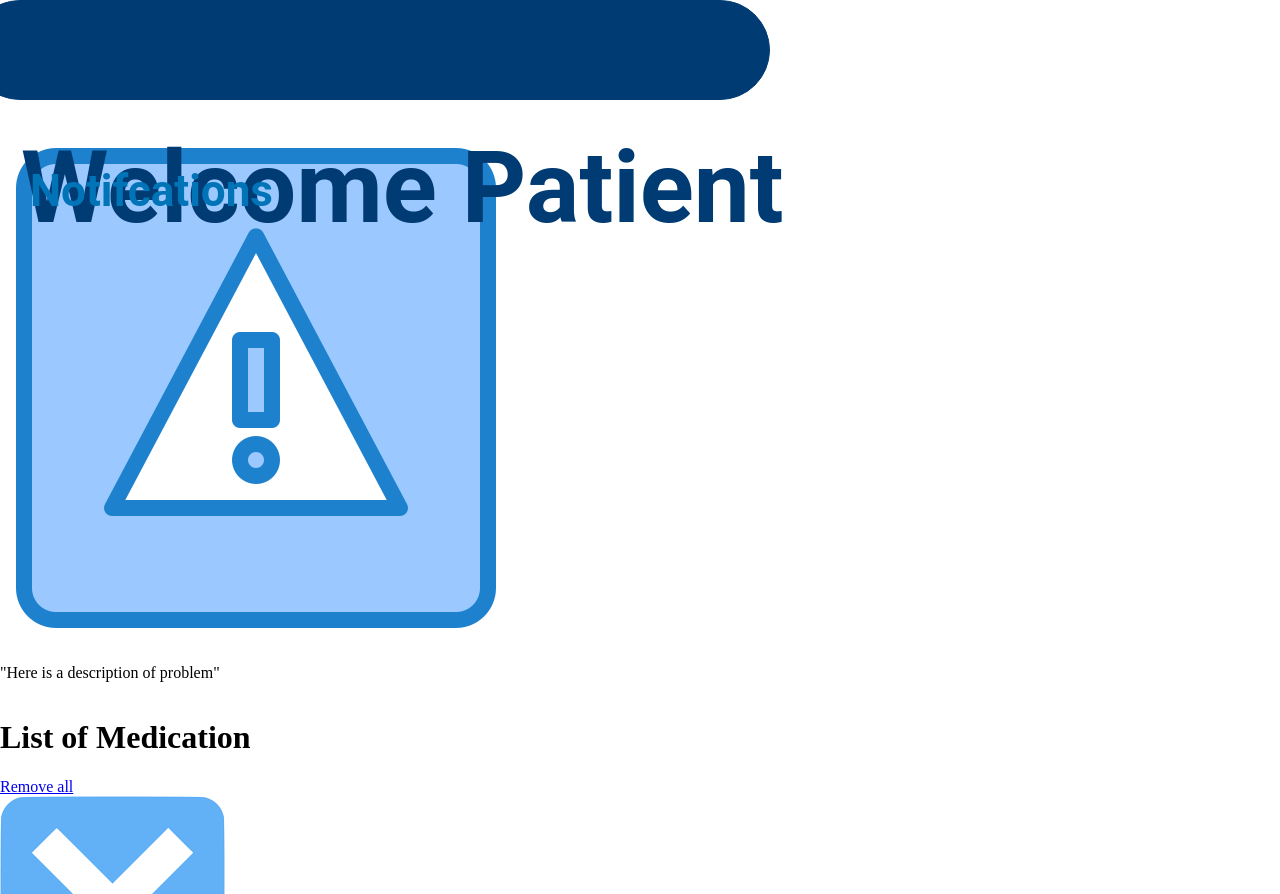
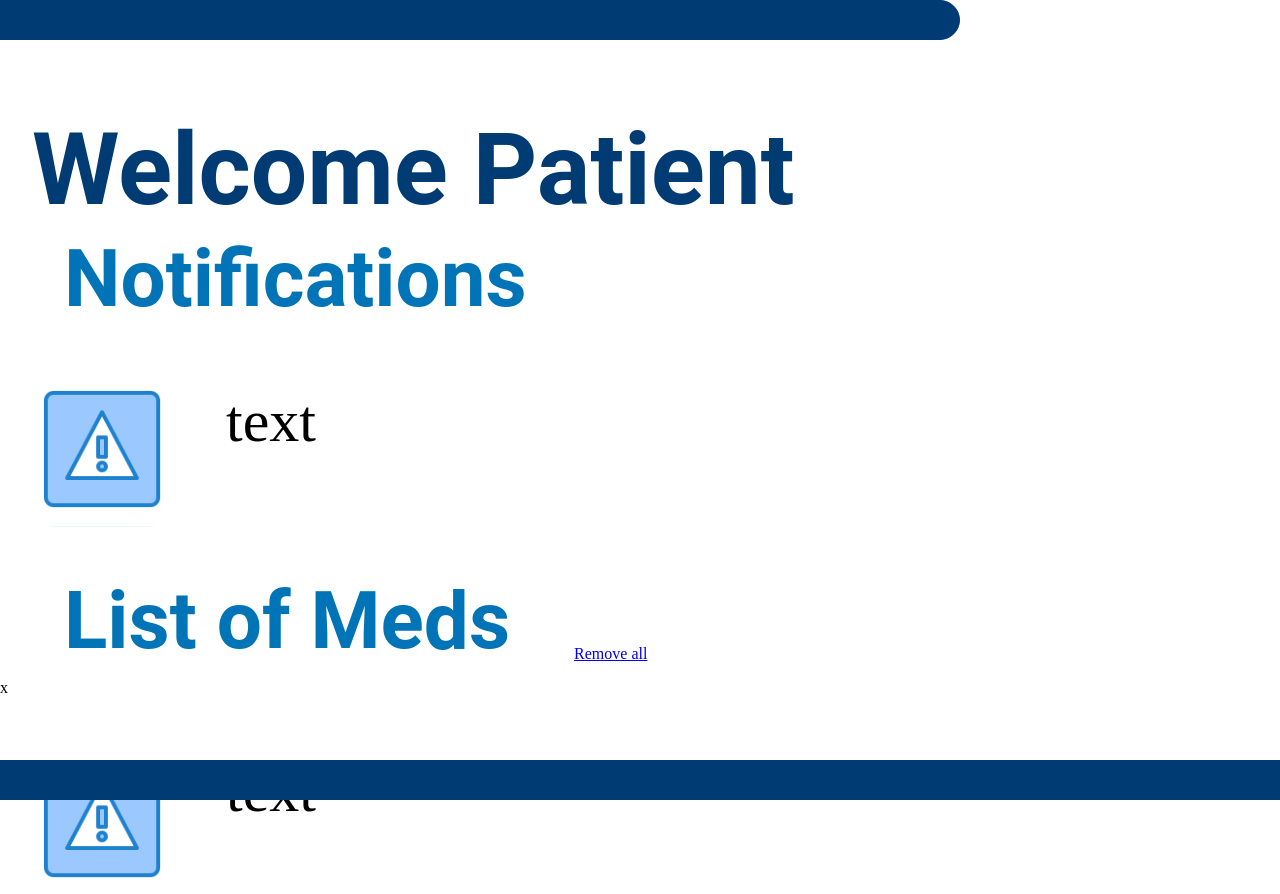
Before and after one commit to devikadwivedi/TreeHacks2023, a Flask app: template templates/index.html in a window 1280 px wide. Shown: the top 894 px of the page. Run offline with Flask 2, Linux system fonts and the light colour scheme; the template is opened without the code that fills it, so the values that code supplies are empty.

Commit message:
Adding in more design

```diff
--- a/static/styles.css
+++ b/static/styles.css
@@ -15,16 +15,26 @@ div#header {
     overflow: hidden;
 }
 
-#box1{
+#boxTop{
     box-sizing: border-box;
     position: absolute;
-    width: 800px;
-    height: 100px;
-    left: -30px;
+    width: 80%;
+    height: 5%;
+    left: -5%;
     top: 0px;
     background: #003B73;
     border: 1px solid #003B73;
     border-radius: 100px;
+}
+
+#boxBottom{
+    box-sizing: border-box;
+    position: absolute;
+    width: 100%;
+    height: 5%;
+    bottom: 0px;
+    background: #003B73;
+    border: 1px solid #003B73;
 }
 
 #notifications {
@@ -34,36 +44,32 @@ div#header {
 
 #introHeader {
     /* Welcome Patient */
-    position: absolute;
-    width: 900px;
-    height: 100px;
-    left: 21px;
-    top: 70px;
     font-family: 'Roboto';
-    font-style: normal;
-    font-weight: 700;
     font-size: 100px;
-    line-height: 53px;
-    /* identical to box height */
+    line-height: 5%;
+    padding-left: 2.5%;
     display: flex;
     align-items: center;
     color: #003B73;
 }
 
-#notifHeader {
-    position: absolute;
-    width: 351px;
-    height: 34px;
-    left: 30px;
-    top: 145px;
-
+#notifListHeader {
     font-family: 'Roboto';
     font-style: normal;
-    font-weight: 700;
-    font-size: 44px;
-    line-height: 52px;
+    font-size: 80px;
+    padding-left: 5%;
+    line-height: 100%;
     display: flex;
-    align-items: center;
+    color: #0074B7;
+    margin-block-end: 0.1em;
+}
 
-    color: #0074B7;
+.notifElement {
+    display: flex;
+    flex-direction: row;
 }
+
+.deleteSameLine {
+    display: flex;
+    flex-direction: row;
+}
--- a/templates/index.html
+++ b/templates/index.html
@@ -2,32 +2,64 @@
   <html lang="en">
   <head>
       <meta charset="utf-8">
-      <title>[Working Title]</title>
+      <title>MyRx</title>
       <script src="../static/test.js"></script>
       <link rel="stylesheet" type="text/css" rel="noopener" target="_blank" href="/static/styles.css">
   </head>
 
   <body>
 
-    <div id="box1"></div>
+    <div id="boxTop"></div>
     <h1 id = "introHeader">Welcome Patient</h1>
+    <h1 id = "notifListHeader">Notifications</h1>
+    <div id="" style="overflow-y:scroll; overflow-x:hidden; height:200px;">
+      <ul id="notifications" style = "font-size: 60px; list-style-type: none;">
+        <li style = "padding-bottom: 1%">
+          <div class = "notifElement">
+           <img src = "/static/warning.png" style = "width: 10%; height: 10%; padding-right: 5%" > </img>
+            <div>
+              text
+            </div>
 
-      <h1 id = "notifHeader">Notifcations</h1>
-      <ul id="notifications">
+          </div class = "flex-contaner">
+        </li>
+        <li>
+          <div class = "notifElement">
+            <img src = "/static/warning.png" style = "width: 10%; height: 10%; padding-right: 5%" > </img>
+             <div>
+               text
+             </div>
+        </li>
       </ul>
+    </div>
 
-    <img src="warning.png" alt="Issue">
-    <p>"Here is a description of problem"</p>
 
-    <div id="" style="overflow-y:scroll; overflow-x:hidden; height:400px;">
+    <div class = "deleteSameLine">
+      <h1 id = "notifListHeader">List of Meds</h1>
+      <p style = "padding-left: 5%; padding-top: 8%"> <a href="#" onclick="removeAllMethodFromJs">Remove all</a> </p>
+    </div>
 
-    <header>
-    <h1>List of Medication</h1>
-    </header>
+x
+    <div id="" style="overflow-y:scroll; overflow-x:hidden; height:200px;">
+      <ul id="notifications" style = "font-size: 60px; list-style-type: none;">
+        <li style = "padding-bottom: 1%">
+          <div class = "notifElement">
+           <img src = "/static/warning.png" style = "width: 10%; height: 10%; padding-right: 5%" > </img>
+            <div>
+              text
+            </div>
 
-    <a href="#" onclick="removeAllMethodFromJs">Remove all</a>
-
-    <div id="" style="overflow-y:scroll; overflow-x:hidden; height:400px;">
+          </div class = "flex-contaner">
+        </li>
+        <li>
+          <div class = "notifElement">
+            <img src = "/static/warning.png" style = "width: 10%; height: 10%; padding-right: 5%" > </img>
+             <div>
+               text
+             </div>
+        </li>
+      </ul>
+    </div>
     <img src="delete.png" alt="Issue">
     <p>"Medication #_"</p>
 
@@ -50,6 +82,8 @@
 
     <a href="#" onclick="window.print();return false;">Print page</a>
 
+    <p>"Medication #_"</p>
+
     <main>
         <section id="query_section">
             <input type="text" id="search_bar" value="cymbalta" required minlength="0"
@@ -58,5 +92,8 @@
         </section>
 
     </main>
+
+    </div>
+    <div id = "boxBottom"> </div>
   </body>
 </html>
```
Also changed, not shown: static/delete.png (renamed from templates/delete.png), static/warning.png (renamed from templates/warning.png).
